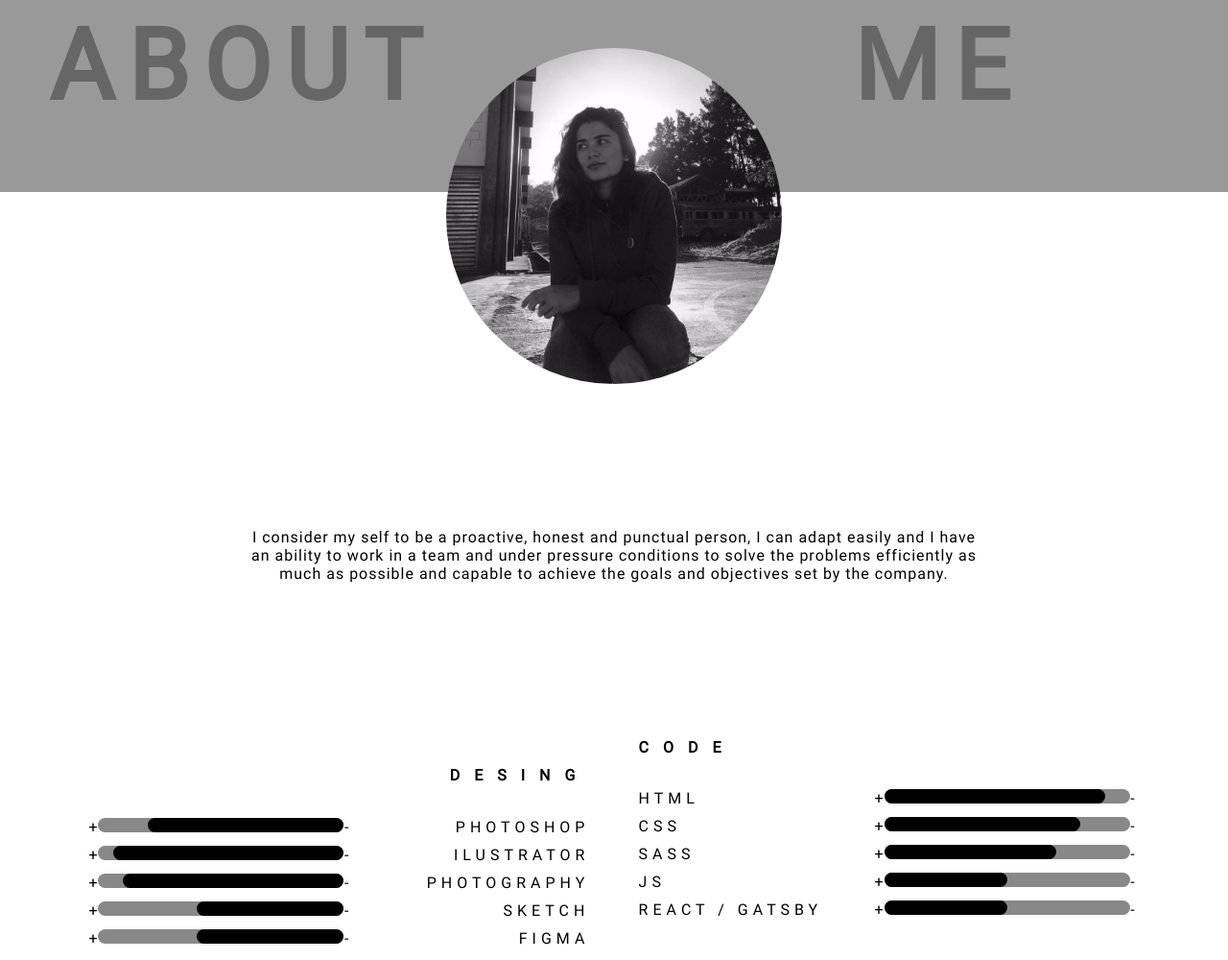
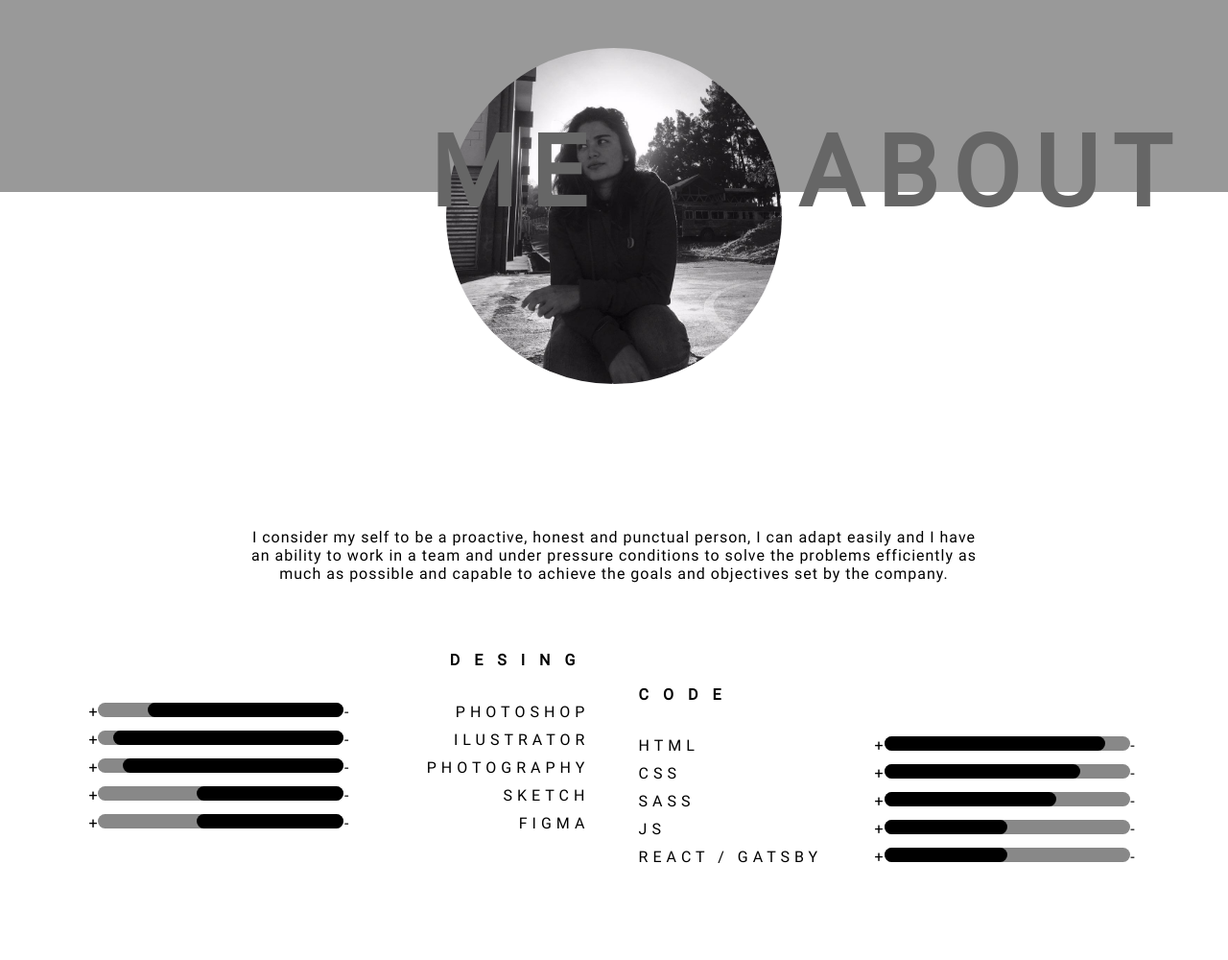
Before and after one commit to Alizamora/AliPortafolio, a plain HTML site: page miPagina/index.html in a window 1280 px wide. Shown: the part 980-1980 px from the top of the page at 96% size. Drawn offline with Linux system fonts and the light colour scheme; no server answers.

Commit message:
Mejoro el posicionamiento de los elementos

```diff
--- a/miPagina/css/main.css
+++ b/miPagina/css/main.css
@@ -138,7 +138,7 @@ h4 {
 }
 
 .code {
-  top: 75%;
+  top: 79%;
   position: absolute;
   left: 52%;
   width: 40%;
@@ -215,14 +215,14 @@ h4 {
   margin: 0;
 }
 .title-about-me span:nth-child(1) {
-  left: 4vw;
-  position: relative;
-  top: -81vh;
+  left: 65vw;
+  position: absolute;
+  top: 15vh;
 }
 .title-about-me span:nth-child(2) {
   left: 35vw;
-  position: relative;
-  top: -81vh;
+  position: absolute;
+  top: 15vh;
 }
 
 @media (max-width: 995px) {
```
